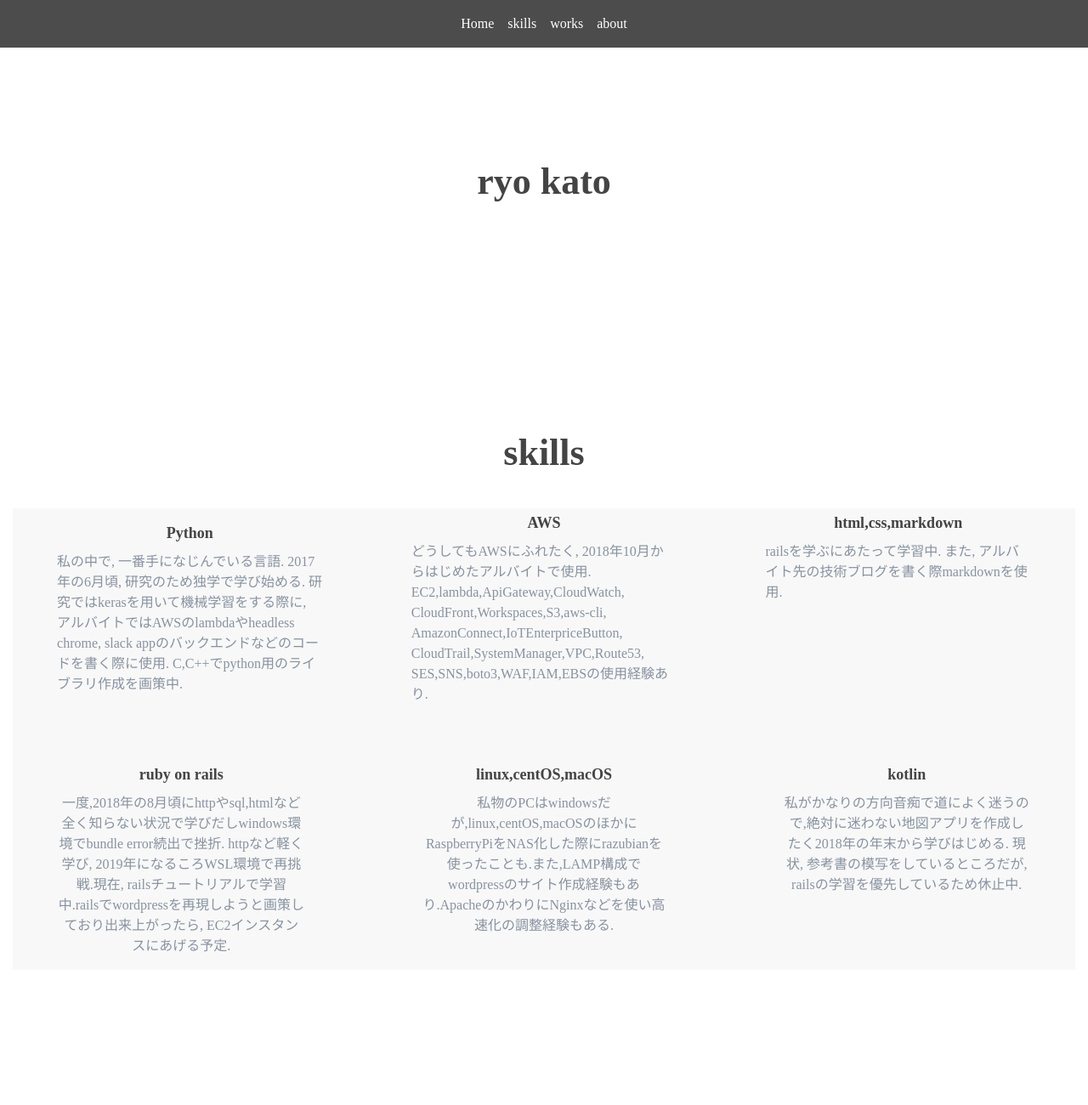
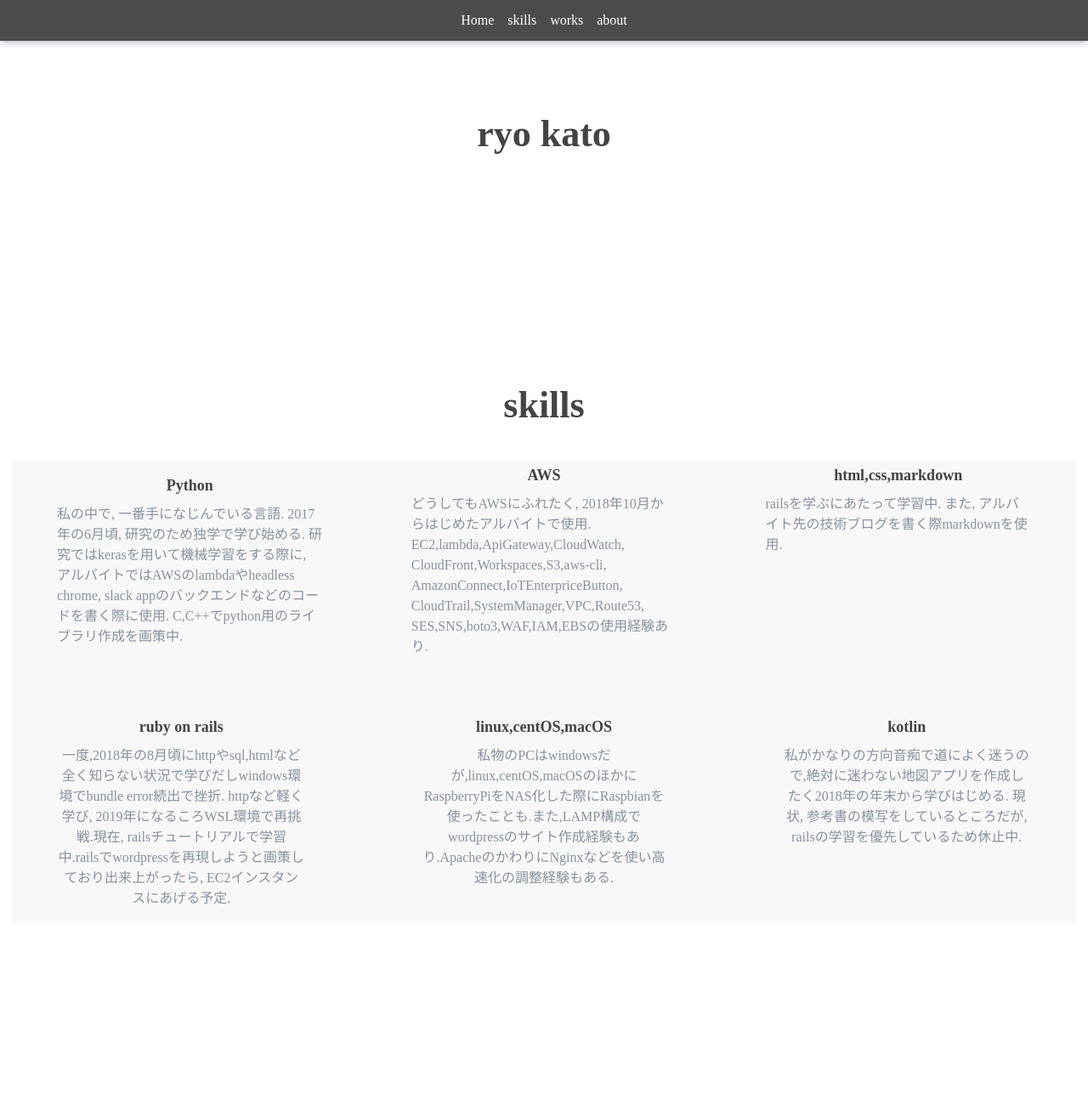
Before and after one commit to ryo1107/portfolio1, a plain HTML site: page index.html in a window 1280 px wide. Shown: the top 1300 px of the page at 85% size. Drawn offline with nearby package versions, Linux system fonts and the light colour scheme.

Commit message:
second commit

```diff
--- a/css/froala_blocks.css
+++ b/css/froala_blocks.css
@@ -1261,6 +1261,17 @@ footer {
   footer a {
     color: #444444; }
 
+    .header{
+      background:rgba(0, 0, 0, 0.7);
+      box-shadow:0 2px 8px rgba(30,30,80,.3);
+      left:0;
+      line-height:1;
+      position:fixed;
+      top:0;
+      width:100%;
+      z-index:24;
+    }
+
 header {
   background-color: #FFFFFF; }
   header .navbar-nav a.nav-link {
--- a/index.html
+++ b/index.html
@@ -48,8 +48,8 @@
 
   </style>
 </head>
-
-<header style="background-color: rgba(0, 0, 0, 0.7)">
+<header id="header" class="header">
+<!-- <header style="background-color: rgba(0, 0, 0, 0.7)"> -->
   <div class="container-fluid">
     <nav class="navbar navbar-expand-md">
       <button class="navbar-toggler" type="button" data-toggle="collapse" data-target="#navbarNav0" aria-controls="navbarNav0" aria-expanded="false" aria-label="Toggle navigation">
@@ -138,7 +138,7 @@
           <div class=" text-center">
           <h3><strong>linux,centOS,macOS</strong></h3>
           </div>
-          <p>私物のPCはwindowsだが,linux,centOS,macOSのほかにRaspberryPiをNAS化した際にrazubianを使ったことも.また,LAMP構成でwordpressのサイト作成経験もあり.ApacheのかわりにNginxなどを使い高速化の調整経験もある.<br><br></p>
+          <p>私物のPCはwindowsだが,linux,centOS,macOSのほかにRaspberryPiをNAS化した際にRaspbianを使ったことも.また,LAMP構成でwordpressのサイト作成経験もあり.ApacheのかわりにNginxなどを使い高速化の調整経験もある.<br><br></p>
         </div>
 
         <div class="col-12 col-sm-8 col-md-3 m-auto pt-3 pt-md-0">
```
